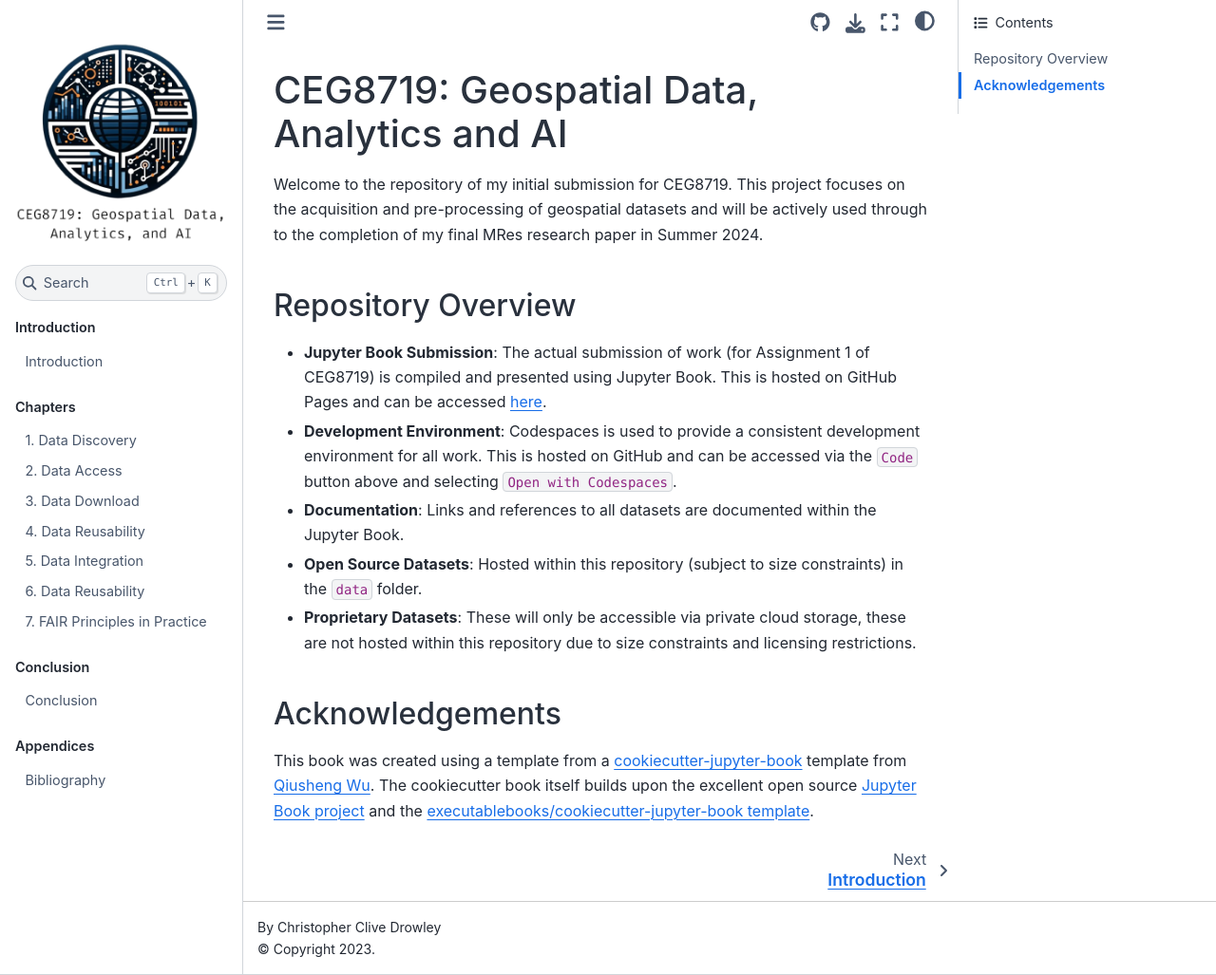
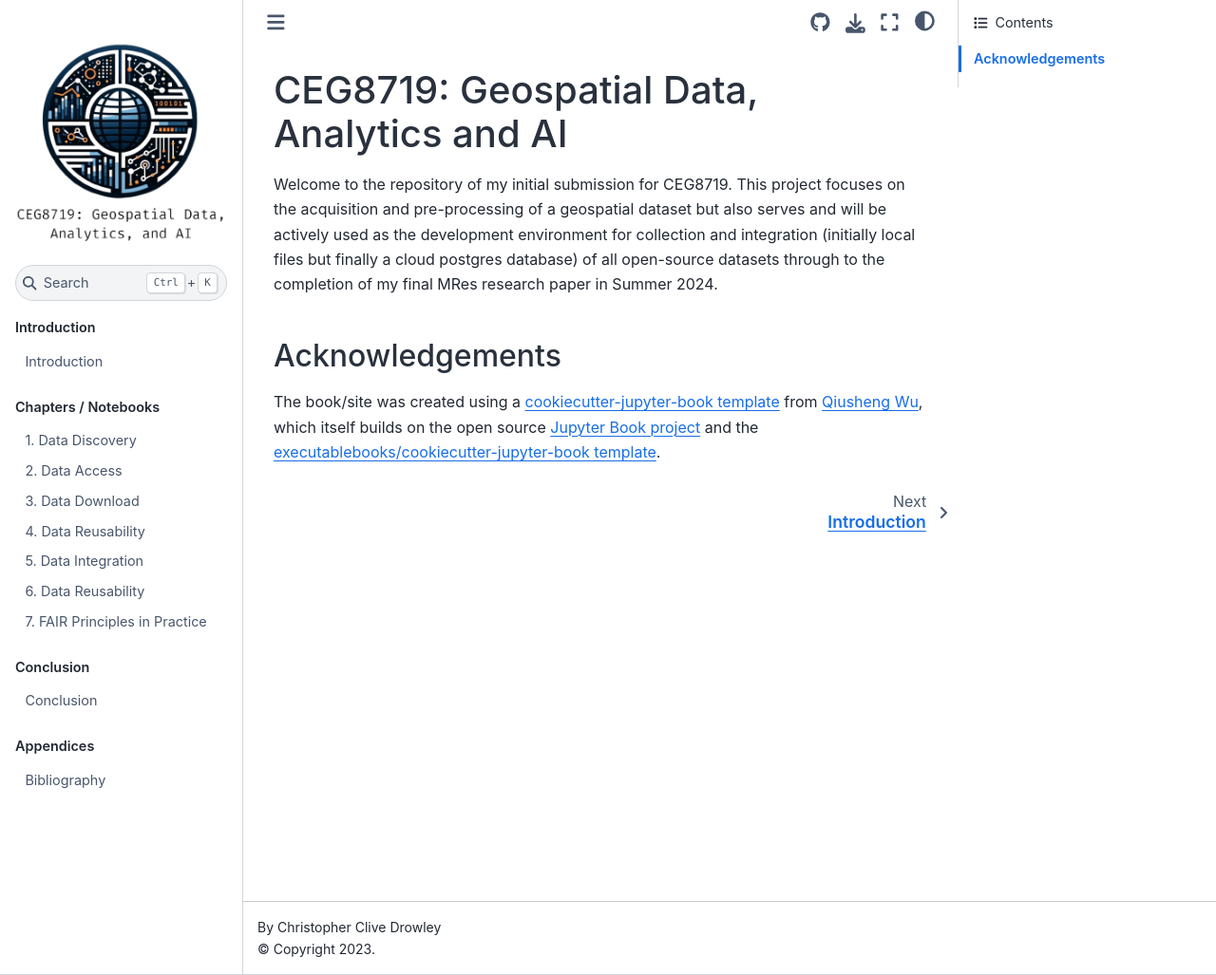
Before and after one commit to cdrowley/CEG8719, a Jupyter Book: the page built from README.md, in a window 1280 px wide and 1027 px high. Shown: the whole window at 95% size. Built offline with Jupyter Book 1.0.4 settings and Sphinx 7.4.7 and the Sphinx Book theme 1.1.4, drawn with Linux system fonts in a browser that asks for light colours.

Commit message:
Update repository overview and table of contents

```diff
--- a/README.md
+++ b/README.md
@@ -1,14 +1,7 @@
 # CEG8719: Geospatial Data, Analytics and AI
 
-Welcome to the repository of my initial submission for CEG8719. This project focuses on the acquisition and pre-processing of geospatial datasets and will be actively used through to the completion of my final MRes research paper in Summer 2024.
-
-## Repository Overview
-- **Jupyter Book Submission**: The actual submission of work (for Assignment 1 of CEG8719) is compiled and presented using Jupyter Book. This is hosted on GitHub Pages and can be accessed [here](https://cdrowley.github.io/CEG8719/).
-- **Development Environment**: Codespaces is used to provide a consistent development environment for all work. This is hosted on GitHub and can be accessed via the `Code` button above and selecting `Open with Codespaces`.
-- **Documentation**: Links and references to all datasets are documented within the Jupyter Book.
-- **Open Source Datasets**: Hosted within this repository (subject to size constraints) in the `data` folder.
-- **Proprietary Datasets**: These will only be accessible via private cloud storage, these are not hosted within this repository due to size constraints and licensing restrictions.
+Welcome to the repository of my initial submission for CEG8719. This project focuses on the acquisition and pre-processing of a geospatial dataset but also serves and will be actively used as the development environment for collection and integration (initially local files but finally a cloud postgres database) of all open-source datasets through to the completion of my final MRes research paper in Summer 2024.
 
 ## Acknowledgements
 
-This book was created using a template from a [cookiecutter-jupyter-book](https://github.com/giswqs/cookiecutter-jupyter-book) template from [Qiusheng Wu](https://scholar.google.com/citations?user=vmml4_0AAAAJ). The cookiecutter book itself builds upon the excellent open source [Jupyter Book project](https://jupyterbook.org/) and the [executablebooks/cookiecutter-jupyter-book template](https://github.com/executablebooks/cookiecutter-jupyter-book).
+The book/site was created using a [cookiecutter-jupyter-book template](https://github.com/giswqs/cookiecutter-jupyter-book) from [Qiusheng Wu](https://scholar.google.com/citations?user=vmml4_0AAAAJ), which itself builds on the open source [Jupyter Book project](https://jupyterbook.org/) and the [executablebooks/cookiecutter-jupyter-book template](https://github.com/executablebooks/cookiecutter-jupyter-book).
--- a/_toc.yml
+++ b/_toc.yml
@@ -9,7 +9,7 @@
     chapters:
     - file: book/introduction
 
-  - caption: 'Chapters'
+  - caption: 'Chapters / Notebooks'
     numbered: true
     maxdepth: 2
     chapters:
@@ -27,4 +27,4 @@
 
   - caption: 'Appendices'
     chapters:
-    - file: book/references
+    - file: book/bibliography
```
Also changed, not shown: index.md (deleted, +0 -10 lines), book/bibliography.md (renamed from book/references.md).
